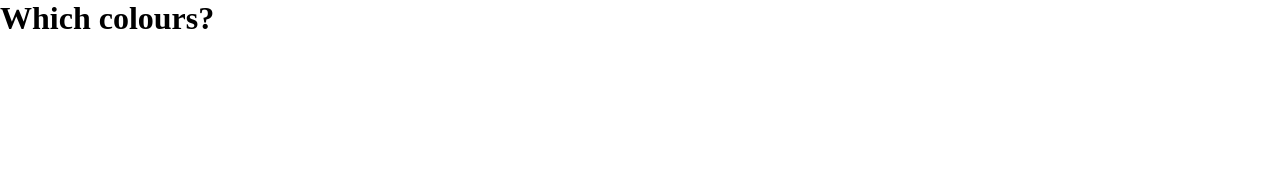
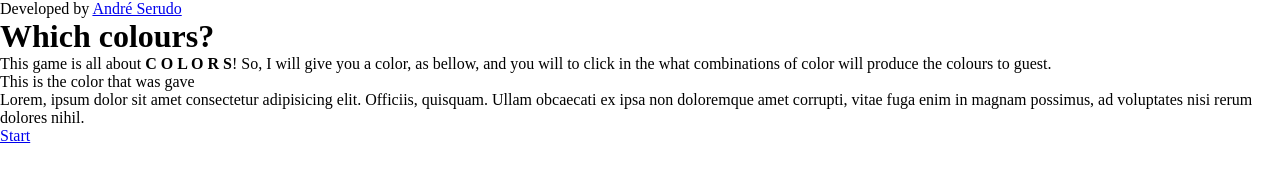
Before and after one commit to andreserudo/whatColors, a plain HTML site: page src/index.html in a window 1280 px wide. Drawn offline with Linux system fonts and the light colour scheme.

Commit message:
creating html elments for the main page

```diff
--- a/src/index.html
+++ b/src/index.html
@@ -7,9 +7,29 @@
   <link rel="stylesheet" href="./styles/styles.css">
 </head>
 <body>
+  <div class="author">
+    <p>Developed by <a href="#">André Serudo</a></p>
+  </div>
   <div class="container">
     <div class="title">
       <h1>Which colours?</h1>
+      <div class="tutorial">
+        <div id="firstSteps">
+          <p>This game is all about <strong>C O L O R S</strong>! So, I will give you a color, as bellow, and you will to click in the what combinations of color will produce the colours to guest.</p>
+        </div>
+        <div class="colorToGuess">
+          <div id="colorMainTutorial" class="mainColor"></div>
+          <p>This is the color that was gave</p>
+        </div>
+        <div id="secondSteps">
+          <p>Lorem, ipsum dolor sit amet consectetur adipisicing elit. Officiis, quisquam. Ullam obcaecati ex ipsa non doloremque amet corrupti, vitae fuga enim in magnam possimus, ad voluptates nisi rerum dolores nihil.</p>
+        </div>
+        <div class="colorsToPick">
+          <div id="colorTutorial1" class="color"></div>
+          <div id="colorTutorial1" class="color"></div>
+        </div>
+      </div>
+      <a href="#">Start</a>
     </div>
     <div class="initial-screen"></div>
     <div class="game"></div>
```
